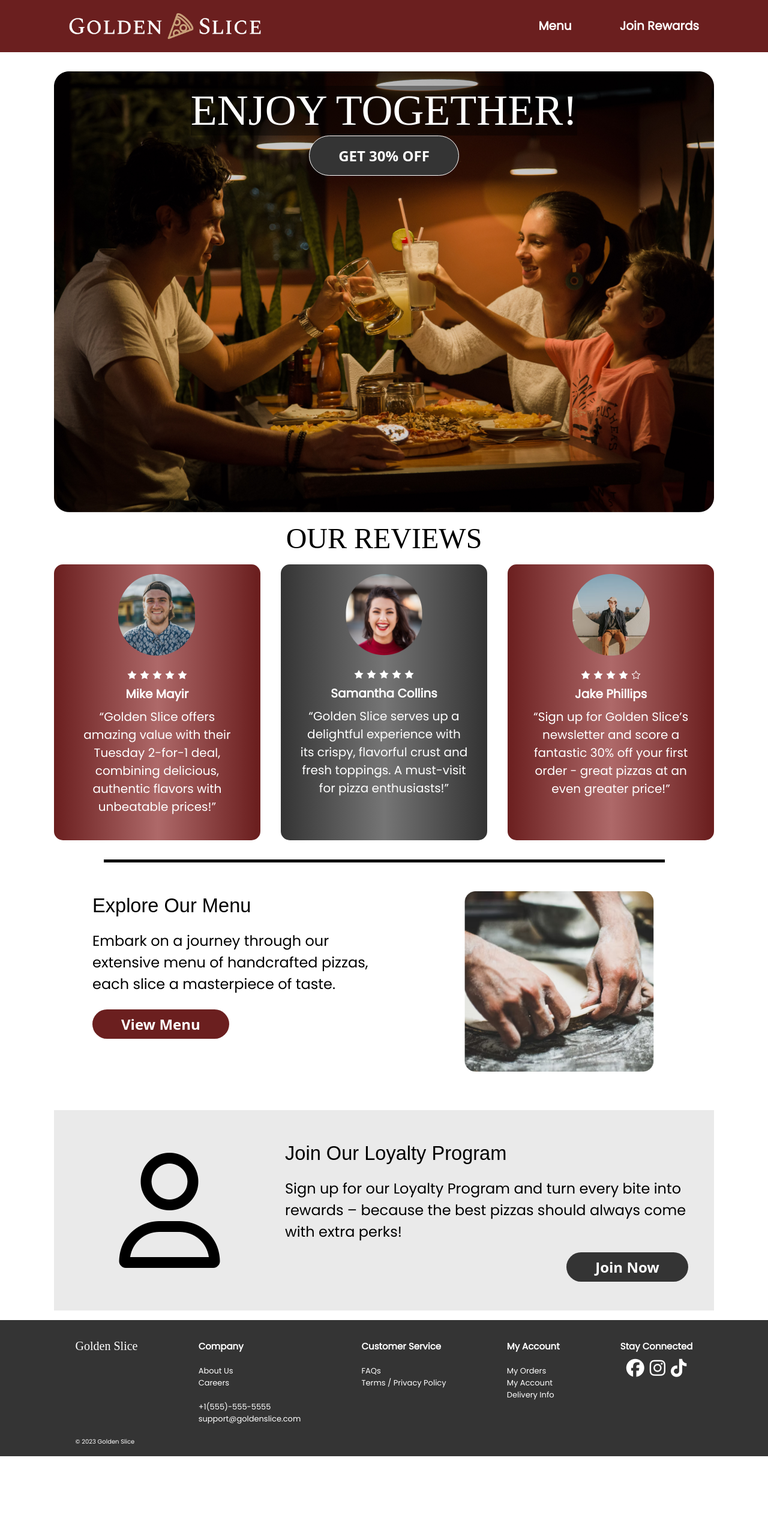
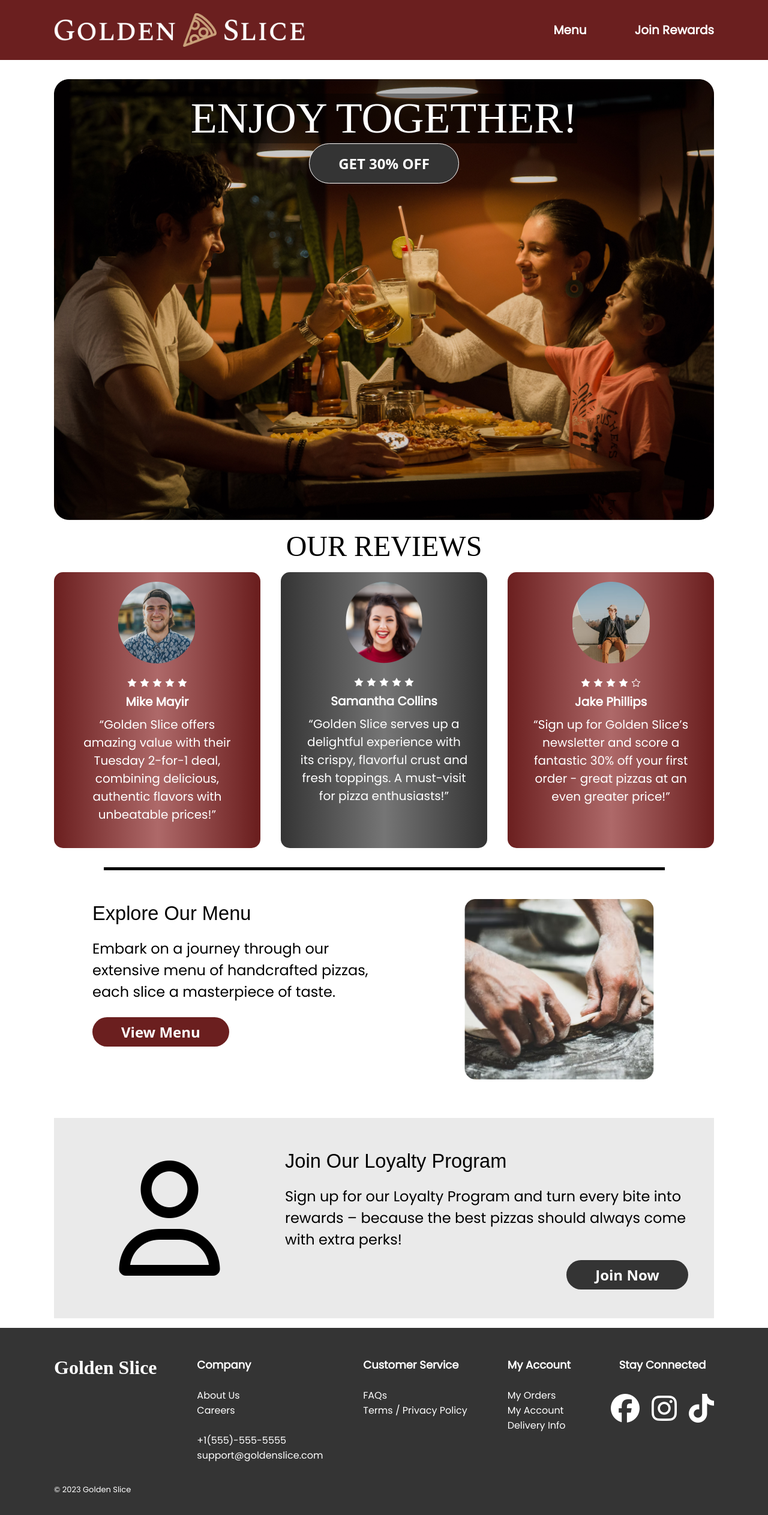
Before and after one commit to mzehirov/218FinalTest2, a Next.js app: page / in a window 1280 px wide. Shown: the top 2526 px of the page at 60% size. Before the commit the page ends 2428 px from the top, so only its background shows below. Built offline with nearby package versions, Linux system fonts and the light colour scheme; a web font is replaced by a local one.

Commit message:
update nav, foot, menu

```diff
--- a/app/menu/Menu.module.css
+++ b/app/menu/Menu.module.css
@@ -18,7 +18,7 @@
     border-top: 3px solid black;
 }
 .items {
-    padding: 4rem 8rem;
+    padding: 6rem 3rem;
     /* border: 2px solid red; */
     display: flex;
     flex-direction: column;
@@ -29,7 +29,7 @@
     /* border: 2px solid purple; */
     display: inline-flex;
     justify-content: flex-start;
-    margin-bottom: 3rem;
+    margin-bottom: 5rem;
 }
 .itemPrice{
     margin-left: auto;
@@ -51,6 +51,7 @@
     font-weight: 300;
     line-height: normal;
     text-transform: capitalize;
+    padding-left: 5px;
 }
 .singlePrice {
     color: #000;
--- a/components/Footer.module.css
+++ b/components/Footer.module.css
@@ -1,8 +1,8 @@
 @import url('https://fonts.googleapis.com/css2?family=Spectral+SC:wght@400;700&display=swap');
 
 .footer{
-    padding-top: 2rem;
-    padding-bottom: 1rem;
+    padding-top: 3rem;
+    padding-bottom: 4rem;
     background-color: #343434;
 }
 
@@ -12,10 +12,10 @@
     margin: 0 auto;
     display: flex;
     flex-direction: row;
-    justify-content: space-around;
-    gap: 30px;
+    justify-content: space-between;
+    /*gap: 30px;*/
     font-family: Poppins;
-    font-size: 13px;
+    font-size: 16px;
     font-style: normal;
     font-weight: 500;
     line-height: normal;
@@ -24,7 +24,7 @@
 
 .bold {
     font-family: Poppins;
-    font-size: 15px;
+    font-size: 18px;
     font-style: normal;
     font-weight: 700;
     line-height: normal;
@@ -33,9 +33,9 @@
 
 .title {
     font-family: Spectral SC;
-    font-size: 20px;
+    font-size: 32px;
     font-style: normal;
-    font-weight: 400;
+    font-weight: 700;
     line-height: normal;
 }
 
@@ -51,17 +51,17 @@
 
 .fonts {
     display: flex;
-    gap: 9px;
-    margin-top: 10px;
+    gap: 20px;
+    margin-top: 35px;
 }
 
 .stay i {
-    font-size: 30px;
+    font-size: 48px;
 }
 
 .copy {
     font-family: Poppins;
-    font-size: 10px;
+    font-size: 13px;
     font-style: normal;
     font-weight: 500;
     line-height: normal;
--- a/components/Nav.js
+++ b/components/Nav.js
@@ -8,7 +8,7 @@ const Navbar = () => {
             <div className={styles.menu}>
                 <div className={styles.logo}>
                     <Link href="/">
-                        <Image priority src="/images/logo.webp" alt="logo" width={130} height={77} className={styles.img} />
+                        <Image priority src="/images/logo.webp" alt="logo" width={418} height={56}  />
                     </Link>
                 </div>
                 <div>
--- a/components/Navbar.module.css
+++ b/components/Navbar.module.css
@@ -9,7 +9,7 @@
 .menu {
     margin: 0 auto;
     max-width: 1100px;
-    padding: 22px 25px;
+    padding: 22px 0px;
     display: flex;
     flex-direction: row;
     align-items: center;
```
